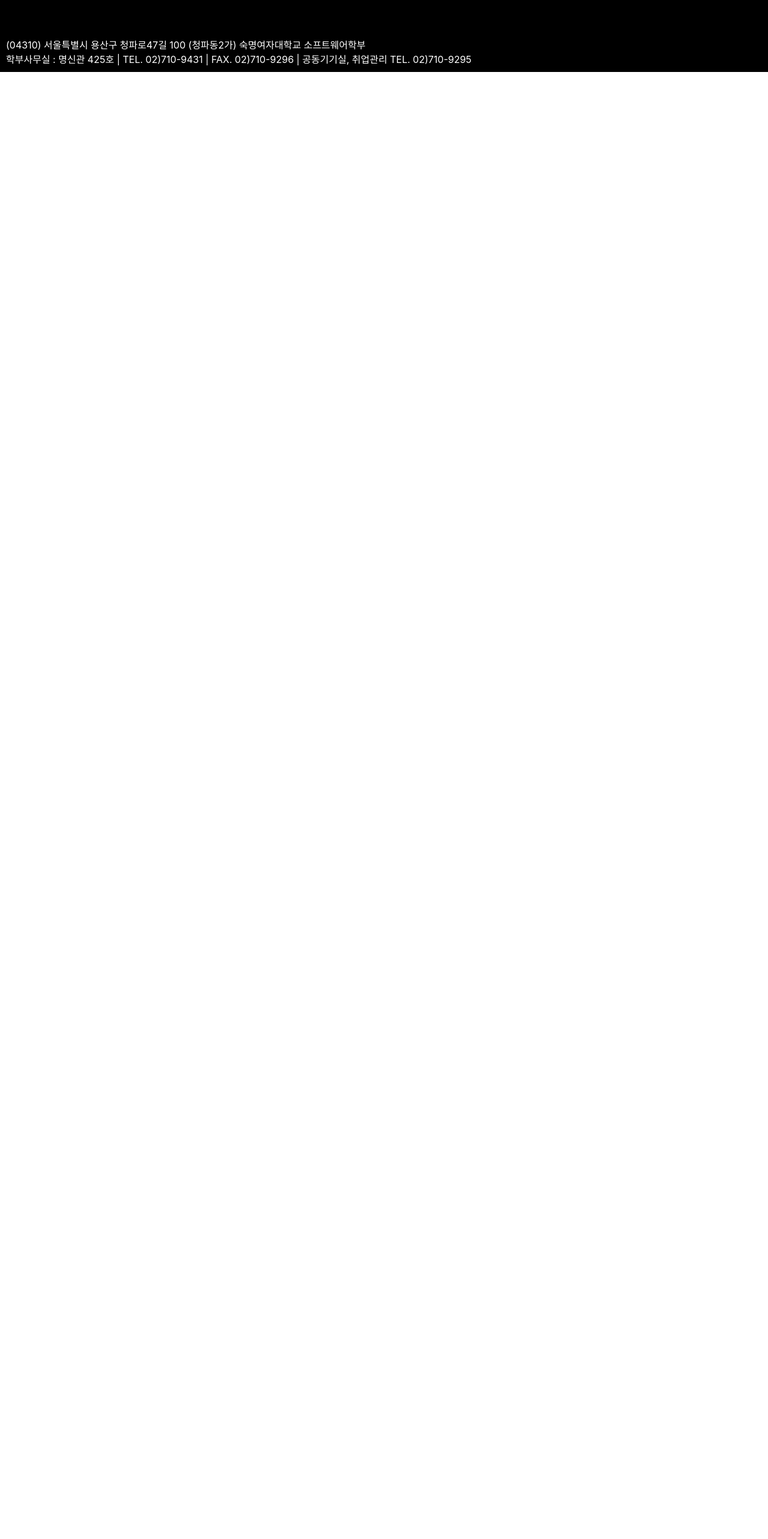
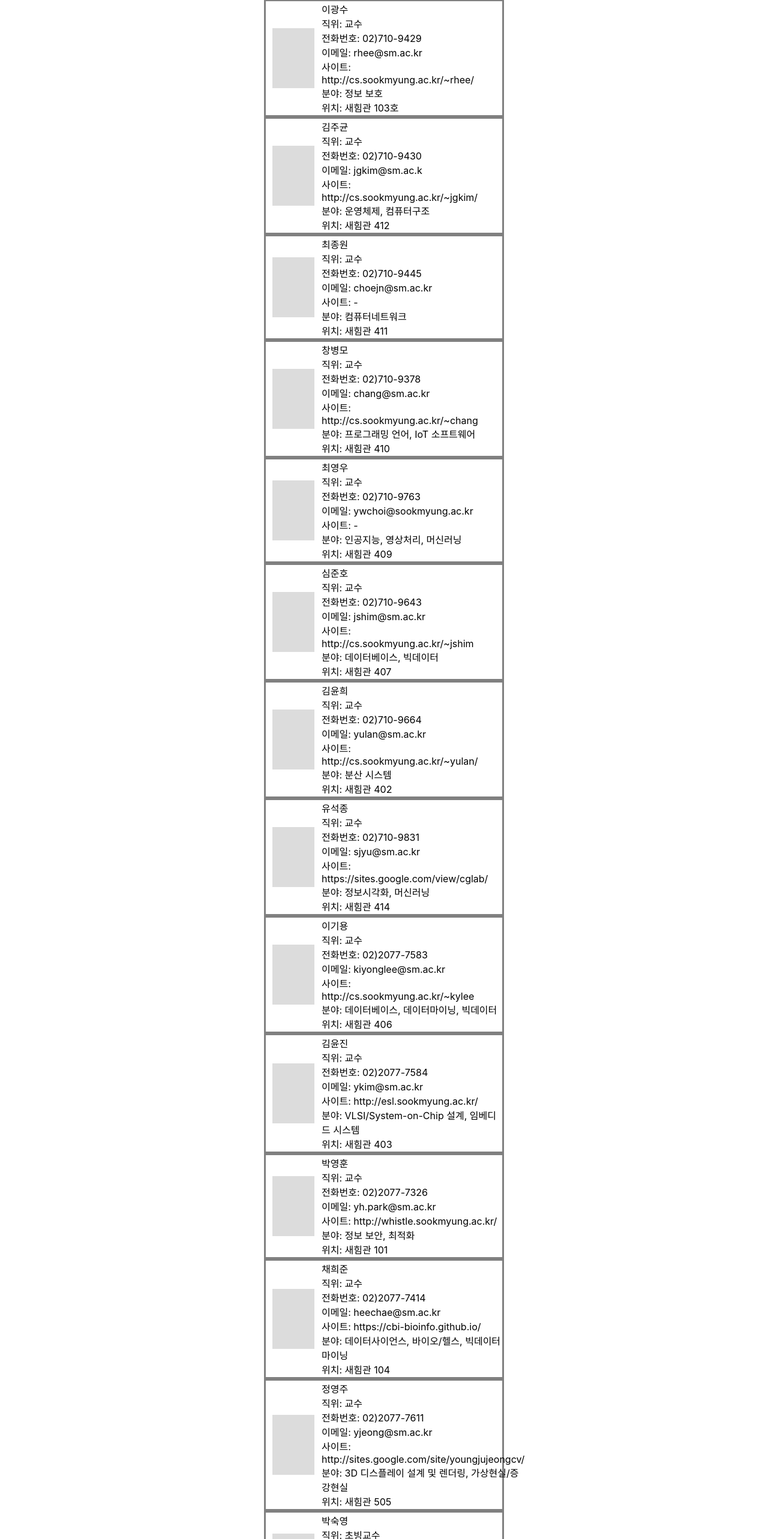
Before and after one commit to APPS-sookmyung/2023-SMSW-Web-Project-client, a React (Create React App) app: page /Member/Professor in a window 1280 px wide. Shown: the part 150-2716 px from the top of the page at 60% size. Before the commit the page ends 800 px from the top, so only its background shows below. Built offline with nearby package versions, Linux system fonts and the light colour scheme.

Commit message:
교수소개 내용 구현

```diff
--- /dev/null
+++ b/src/pages/Member/Professor/Professor.css
@@ -0,0 +1,34 @@
+.ProfessorPart {
+  display: flex;
+  flex-direction: column;
+  align-items: center;
+  justify-content: center;
+  margin-top: 20px;
+  margin-bottom: 100px;
+}
+
+.ProfessorTable {
+  border-style: solid;
+  border-width: 1;
+  display: flex;
+  flex-direction: column;
+  width: 400px;
+}
+
+.ProfessorTableRow {
+  display: flex;
+  align-items: center;
+  /* justify-content: center; */
+}
+
+.ProfessorTitle {
+  font-size: 20px;
+  font-weight: 800;
+}
+
+.ProfessorImg {
+  width: 70px;
+  height: 100px;
+  background-color: gainsboro;
+  margin: 10px;
+}
--- a/src/pages/Member/Professor/Professor.js
+++ b/src/pages/Member/Professor/Professor.js
@@ -1,11 +1,56 @@
 import React from "react";
+import "./Professor.css";
+import { ProfessorList } from "../Professor/ProfessorList";
 
 const Professor = () => {
+  const ViewProfessorList = ({ professorList }) => {
+    return (
+      <div>
+        <table className="ProfessorTable">
+          <tbody>
+            <tr className="ProfessorTableRow">
+              <td>
+                <div className="ProfessorImg"></div>
+              </td>
+              <td>
+                <div className="ProfessorName">{professorList.name}</div>
+                <div className="ProfessorPosition">
+                  직위: {professorList.Position}
+                </div>
+                <div className="ProfessorPhone">
+                  전화번호: {professorList.Phone}
+                </div>
+                <div className="ProfessorEmail">
+                  이메일: {professorList.Email}
+                </div>
+                <div className="ProfessorWebsite">
+                  사이트: {professorList.Website}
+                </div>
+                <div className="ProfessorField">
+                  분야: {professorList.Field}
+                </div>
+                <div className="ProfessorLocation">
+                  위치: {professorList.Location}
+                </div>
+              </td>
+            </tr>
+          </tbody>
+        </table>
+      </div>
+    );
+  };
+
   return (
-    <div>
-      <div>this is Professor</div>
-      <div>this is Professor</div>
-      <div>this is Professor</div>
+    <div className="ProfessorPart">
+      <p className="ProfessorTitle">소프트웨어학부 교수</p>
+      <div>
+        {ProfessorList.map((professorList) => (
+          <ViewProfessorList
+            professorList={professorList}
+            key={professorList.name}
+          />
+        ))}
+      </div>
     </div>
   );
 };
--- /dev/null
+++ b/src/pages/Member/Professor/ProfessorList.js
@@ -0,0 +1,155 @@
+export const ProfessorList = [
+  {
+    name: "이광수",
+    Position: "교수",
+    Phone: "02)710-9429",
+    Email: "rhee@sm.ac.kr",
+    Website: "http://cs.sookmyung.ac.kr/~rhee/",
+    Field: "정보 보호",
+    Location: "새힘관 103호",
+  },
+  {
+    name: "김주균",
+    Position: "교수",
+    Phone: "02)710-9430",
+    Email: "jgkim@sm.ac.k",
+    Website: "http://cs.sookmyung.ac.kr/~jgkim/",
+    Field: "운영체제, 컴퓨터구조",
+    Location: "새힘관 412",
+  },
+  {
+    name: "최종원",
+    Position: "교수",
+    Phone: "02)710-9445",
+    Email: "choejn@sm.ac.kr",
+    Website: "-",
+    Field: "컴퓨터네트워크",
+    Location: "새힘관 411",
+  },
+  {
+    name: "창병모",
+    Position: "교수",
+    Phone: "02)710-9378",
+    Email: "chang@sm.ac.kr",
+    Website: "http://cs.sookmyung.ac.kr/~chang",
+    Field: "프로그래밍 언어, IoT 소프트웨어",
+    Location: "새힘관 410",
+  },
+  {
+    name: "최영우",
+    Position: "교수",
+    Phone: "02)710-9763",
+    Email: "ywchoi@sookmyung.ac.kr",
+    Website: "-",
+    Field: "인공지능, 영상처리, 머신러닝",
+    Location: "새힘관 409",
+  },
+  {
+    name: "심준호",
+    Position: "교수",
+    Phone: "02)710-9643",
+    Email: "jshim@sm.ac.kr",
+    Website: "http://cs.sookmyung.ac.kr/~jshim",
+    Field: "데이터베이스, 빅데이터",
+    Location: "새힘관 407",
+  },
+  {
+    name: "김윤희",
+    Position: "교수",
+    Phone: "02)710-9664",
+    Email: "yulan@sm.ac.kr",
+    Website: "http://cs.sookmyung.ac.kr/~yulan/",
+    Field: "분산 시스템",
+    Location: "새힘관 402",
+  },
+  {
+    name: "유석종",
+    Position: "교수",
+    Phone: "02)710-9831",
+    Email: "sjyu@sm.ac.kr",
+    Website: "https://sites.google.com/view/cglab/",
+    Field: "정보시각화, 머신러닝",
+    Location: "새힘관 414",
+  },
+  {
+    name: "이기용",
+    Position: "교수",
+    Phone: "02)2077-7583",
+    Email: "kiyonglee@sm.ac.kr",
+    Website: "http://cs.sookmyung.ac.kr/~kylee",
+    Field: "데이터베이스, 데이터마이닝, 빅데이터",
+    Location: "새힘관 406",
+  },
+  {
+    name: "김윤진",
+    Position: "교수",
+    Phone: "02)2077-7584",
+    Email: "ykim@sm.ac.kr",
+    Website: "http://esl.sookmyung.ac.kr/",
+    Field: "VLSI/System-on-Chip 설계, 임베디드 시스템",
+    Location: "새힘관 403",
+  },
+  {
+    name: "박영훈",
+    Position: "교수",
+    Phone: "02)2077-7326",
+    Email: "yh.park@sm.ac.kr",
+    Website: "http://whistle.sookmyung.ac.kr/",
+    Field: "정보 보안, 최적화",
+    Location: "새힘관 101",
+  },
+  {
+    name: "채희준",
+    Position: "교수",
+    Phone: "02)2077-7414",
+    Email: "heechae@sm.ac.kr",
+    Website: "https://cbi-bioinfo.github.io/",
+    Field: "데이터사이언스, 바이오/헬스, 빅데이터마이닝",
+    Location: "새힘관 104",
+  },
+  {
+    name: "정영주",
+    Position: "교수",
+    Phone: "02)2077-7611",
+    Email: "yjeong@sm.ac.kr",
+    Website: "http://sites.google.com/site/youngjujeongcv/",
+    Field: "3D 디스플레이 설계 및 렌더링, 가상현실/증강현실",
+    Location: "새힘관 505",
+  },
+  {
+    name: "박숙영",
+    Position: "초빙교수",
+    Phone: "blue@sookmyung.ac.kr",
+    Email: "-",
+    Website: "-",
+    Field: "무선 네트워크 통신",
+    Location: "-",
+  },
+  {
+    name: "이현자",
+    Position: "초빙교수",
+    Phone: "-",
+    Email: "hyunjalee@sookmyung.ac.kr",
+    Website: "-",
+    Field: "데이터베이스, 빅데이터",
+    Location: "-",
+  },
+  {
+    name: "박재년",
+    Position: "명예교수",
+    Phone: "-",
+    Email: "jnpark@sookmyung.ac.kr",
+    Website: "http://cs.sookmyung.ac.kr/~parkjn/",
+    Field: "소프트웨어 공학",
+    Location: "-",
+  },
+  {
+    name: "문봉희",
+    Position: "명예교수",
+    Phone: "-",
+    Email: "moon@sm.ac.kr",
+    Website: "http://bud.sookmyung.ac.kr/",
+    Field: "컴퓨터 구조",
+    Location: "-",
+  },
+];
```
